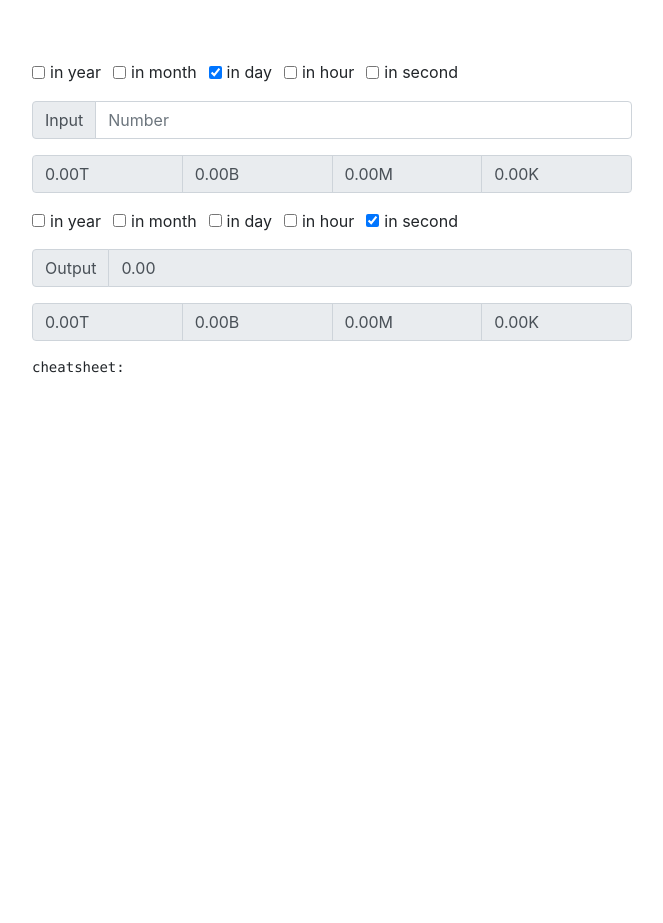
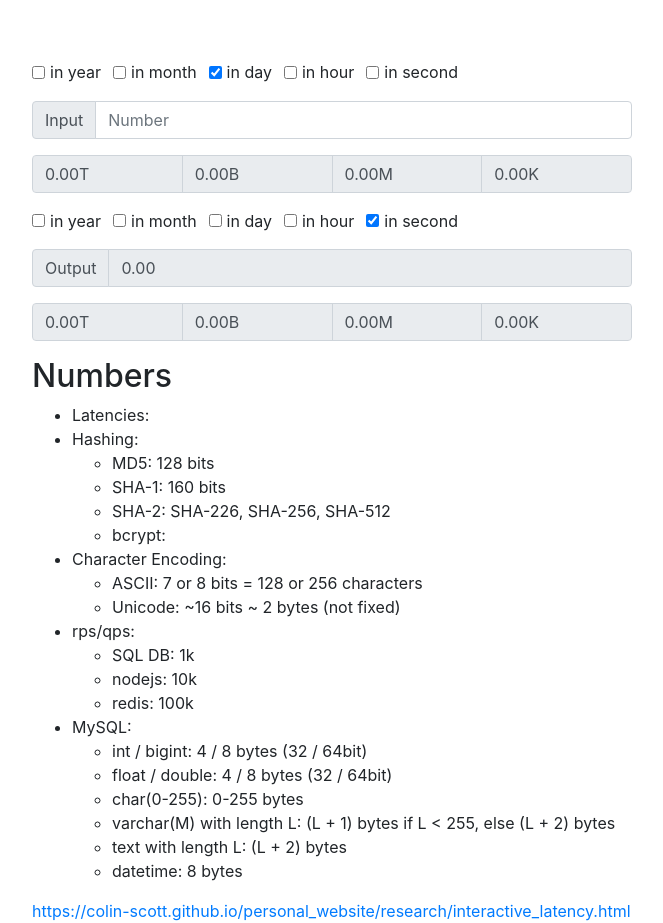
Before and after one commit to miaachan/SD-QuickCal, a React (Create React App) app: page / in a window 1280 px wide. Shown: the whole page, without its empty margins (308-971 px from the left). Before the commit the page ends 800 px from the top, so only its background shows below. Built offline with nearby package versions, Linux system fonts and the light colour scheme.

Commit message:
feat: add cheatsheet in md

```diff
--- a/package.json
+++ b/package.json
@@ -15,6 +15,7 @@
     "react": "^17.0.1",
     "react-bootstrap": "^1.4.3",
     "react-dom": "^17.0.1",
+    "react-markdown": "^5.0.3",
     "react-scripts": "4.0.1",
     "typescript": "^4.0.3",
     "web-vitals": "^0.2.4"
--- a/src/App.tsx
+++ b/src/App.tsx
@@ -1,6 +1,7 @@
 import React from "react";
 import { Form, FormControl, InputGroup } from "react-bootstrap";
 import "./App.scss";
+import Cheatsheet from "./Component/Cheatsheet";
 
 enum Unit {
     T = "T",
@@ -157,9 +158,8 @@ function App() {
                         />
                     ))}
                 </InputGroup>
-                <pre>
-                    cheatsheet:
-                </pre>
+
+                <Cheatsheet />
             </div>
         </div>
     );
--- /dev/null
+++ b/src/Component/Cheatsheet.tsx
@@ -0,0 +1,36 @@
+import React from "react";
+import ReactMarkdown from "react-markdown";
+
+function Cheatsheet() {
+    return (
+        <ReactMarkdown>
+            {`
+## Numbers
+
+- Latencies:
+- Hashing:
+    - MD5: 128 bits
+    - SHA-1: 160 bits
+    - SHA-2: SHA-226, SHA-256, SHA-512
+    - bcrypt:
+- Character Encoding:
+    - ASCII: 7 or 8 bits = 128 or 256 characters
+    - Unicode: ~16 bits ~ 2 bytes (not fixed)
+- rps/qps:
+    - SQL DB: 1k
+    - nodejs: 10k
+    - redis: 100k
+- MySQL:
+    - int / bigint: 4 / 8 bytes (32 / 64bit)
+    - float / double: 4 / 8 bytes (32 / 64bit)
+    - char(0-255): 0-255 bytes
+    - varchar(M) with length L: (L + 1) bytes if L < 255, else (L + 2) bytes
+    - text with length L: (L + 2) bytes
+    - datetime: 8 bytes
+
+[https://colin-scott.github.io/personal_website/research/interactive_latency.html](https://colin-scott.github.io/personal_website/research/interactive_latency.html)`}
+        </ReactMarkdown>
+    );
+}
+
+export default Cheatsheet;
```
Also changed, not shown: 1 other file (tests, documents, lock files or other folders).
